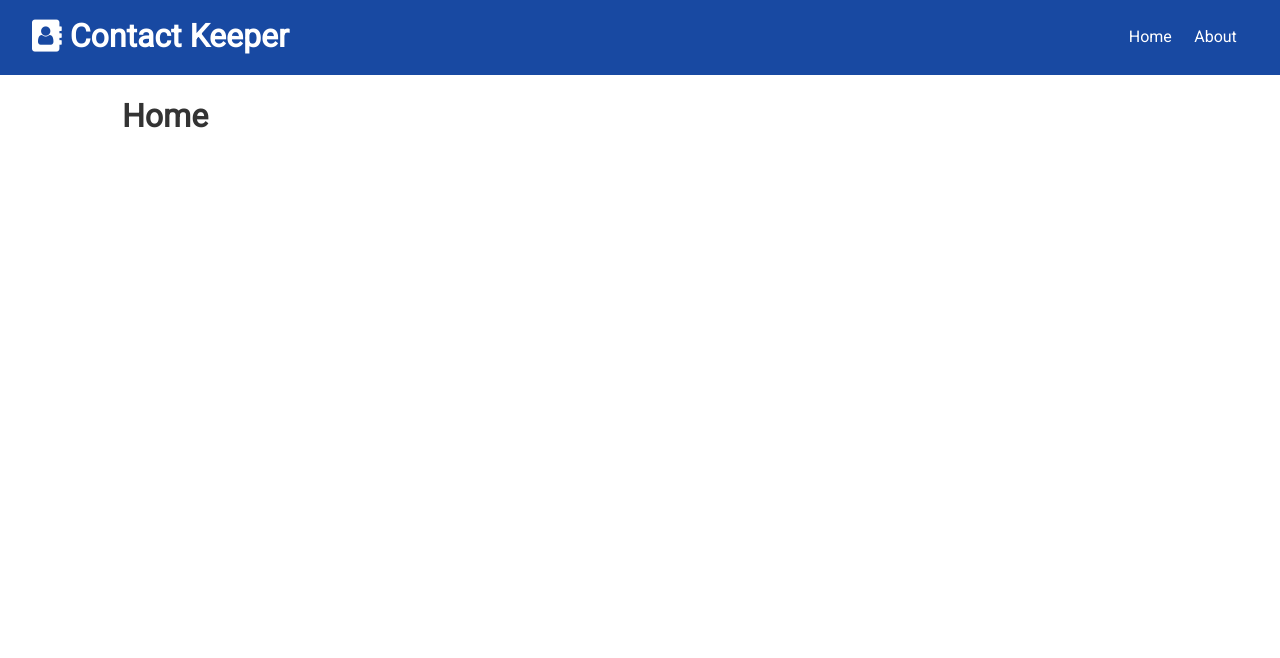
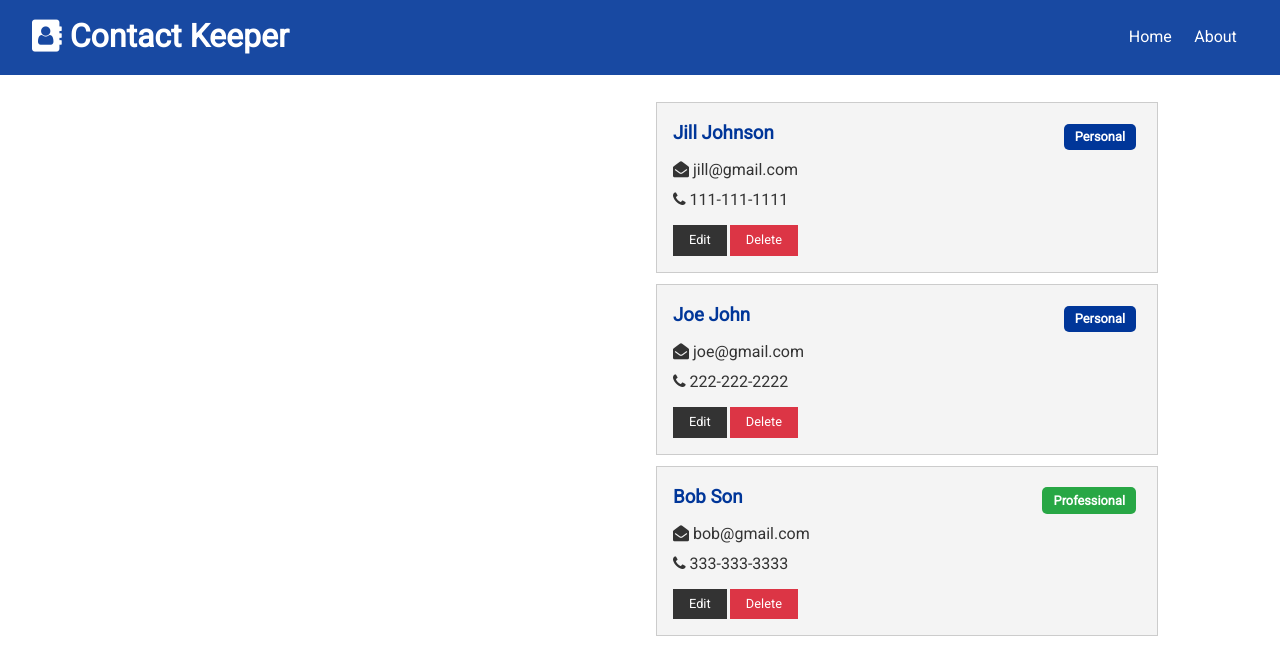
Before and after one commit to daniellespencer/contact-keeper, a React (Create React App) app in the folder client/: page / in a window 1280 px wide. Shown: the top 658 px of the page. Built offline with nearby package versions, Linux system fonts and the light colour scheme.

Commit message:
Contacts Context & Global State. Contacts & ContactItem Components

```diff
--- a/client/public/index.html
+++ b/client/public/index.html
@@ -13,11 +13,6 @@
     <link rel="manifest" href="%PUBLIC_URL%/manifest.json" />
 
     <!-- font awesome -->
-    <link href="https://maxcdn.bootstrapcdn.com/font-awesome/4.7.0/css/font-
-    awesome.min.css" rel="stylesheet" integrity="sha384-
-    wvfXpqpZZVQGK6TAh5PVlGOfQNHSoD2xbE+QkPxCAFlNEevoEH3Sl0sibVcOQVnN"
-    crossorigin="anonymous">
-    <script src="https://use.fontawesome.com/0b7c1c1c75.js"></script>
     <script src="https://use.fontawesome.com/0b7c1c1c75.js"></script>
 
     <title>Contact Keeper | Keep track of your contacts</title>
--- a/client/src/App.js
+++ b/client/src/App.js
@@ -4,10 +4,14 @@
 import Home from './components/pages/Home';
 import About from './components/pages/About'
 
+
+import ContactState from './context/contact/ContactState';
+
 import './App.css';
 
 const App =() => {
   return (
+    <ContactState>
     <Router>
     <Fragment>
       <Navbar />
@@ -19,6 +23,7 @@
       </div>
     </Fragment>
     </Router>
+    </ContactState>
   );
 }
 
--- /dev/null
+++ b/client/src/components/contacts/ContactItem.js
@@ -0,0 +1,34 @@
+import React from 'react';
+import PropTypes from 'prop-types';
+
+
+const ContactItem = ({ contact }) => {
+    const { id, name, email, phone, type } = contact;
+    return (
+        <div className='card bg-light'>
+            <h3 className="text-primary text-left">
+                {name} {' '} <span style={{ float: 'right'}} className={'badge ' + (type === 'professional' ? 'badge-success' : 'badge-primary')}>
+                    {type.charAt(0).toUpperCase() + type.slice(1)}
+                </span>
+            </h3>
+            <ul className='list'>
+                {email && (<li>
+                    <i className='fa fa-envelope-open'></i> {email}
+                </li>)}
+                {phone && (<li>
+                    <i className='fa fa-phone'></i> {phone}
+                </li>)}
+            </ul>
+            <p>
+                <button className="btn btn-dark btn-sm">Edit</button>
+                <button className="btn btn-danger btn-sm">Delete</button>
+            </p>
+        </div>
+    )
+}
+
+ContactItem.propTypes = {
+    contact: PropTypes.object.isRequired,
+}
+
+export default ContactItem
--- /dev/null
+++ b/client/src/components/contacts/Contacts.js
@@ -0,0 +1,22 @@
+import React, { Fragment, useContext } from 'react'
+import ContactItem from './ContactItem'
+import ContactContext from '../../context/contact/contactContext';
+
+const Contacts = () => {
+
+    const contactContext = useContext(ContactContext);
+
+    const { contacts } = contactContext;
+
+    // eslint-disable-next-line
+
+    return (
+        <Fragment>
+            {contacts.map(contact => (
+                <ContactItem contact={contact} key={contact.id} />
+            ))}
+        </Fragment>
+    )
+}
+
+export default Contacts
--- a/client/src/components/pages/Home.js
+++ b/client/src/components/pages/Home.js
@@ -1,9 +1,13 @@
-import React from 'react'
+import React from 'react';
+import Contacts from '../contacts/Contacts'
 
 const Home = () => {
     return (
-        <div>
-            <h1>Home</h1>
+        <div className="grid-2">
+            <div>{/* ContactForm */}</div>
+            <div>
+                <Contacts />
+            </div>
         </div>
     )
 }
--- /dev/null
+++ b/client/src/context/contact/ContactState.js
@@ -0,0 +1,71 @@
+import React, { useReducer } from 'react';
+import uuid from 'uuid';
+import ContactContext from './contactContext';
+import contactReducer from './contactReducer';
+
+
+import {
+    ADD_CONTACT,
+    DELETE_CONTACT,
+    SET_CURRENT,
+    CLEAR_CURRENT,
+    UPDATE_CONTACT,
+    FILTER_CONTACTS,
+    CLEAR_FILTER
+} from '../types';
+
+const ContactState = props => {
+    const initialState = {
+        contacts: [
+            {
+                id: 1,
+                name: 'Jill Johnson',
+                email: 'jill@gmail.com',
+                phone: '111-111-1111',
+                type: 'personal'
+            },
+            {
+                id: 2,
+                name: 'Joe John',
+                email: 'joe@gmail.com',
+                phone: '222-222-2222',
+                type: 'personal'
+            },
+            {
+                id: 1,
+                name: 'Bob Son',
+                email: 'bob@gmail.com',
+                phone: '333-333-3333',
+                type: 'professional'
+            }
+        ]
+    };
+
+    const [state, dispatch] = useReducer(contactReducer, initialState);
+
+    // Add Contact
+
+    // Delete Contact
+
+    // Set Current Contact
+
+    // Clear Current Contact
+
+    // Update Contact
+
+    // Filter Contacts
+
+    // Clear Filter
+
+    return (
+        <ContactContext.Provider
+            value={{
+                contacts: state.contacts
+            }}
+        >
+            { props.children }
+        </ContactContext.Provider>
+    )
+}
+
+export default ContactState;
--- /dev/null
+++ b/client/src/context/contact/contactContext.js
@@ -0,0 +1,5 @@
+import { createContext } from 'react';
+
+const contactContext = createContext();
+
+export default contactContext;
--- /dev/null
+++ b/client/src/context/types.js
@@ -0,0 +1,9 @@
+export const ADD_CONTACT = 'ADD_CONTACT';
+export const DELETE_CONTACT = 'DELETE_CONTACT';
+export const SET_CURRENT = 'SET_CURRENT';
+export const CLEAR_CURRENT = 'CLEAR_CURRENT';
+export const UPDATE_CONTACT = 'UPDATE_CONTACT';
+export const FILTER_CONTACTS = 'FILTER_CONTACTS';
+export const CLEAR_FILTER = 'CLEAR_FILTER';
+export const SET_ALERT = 'SET_ALERT';
+export const REMOVE_ALERT = 'REMOVE_ALERT';
```
Also changed, not shown: client/src/context/contact/contactReducer.js (added).
